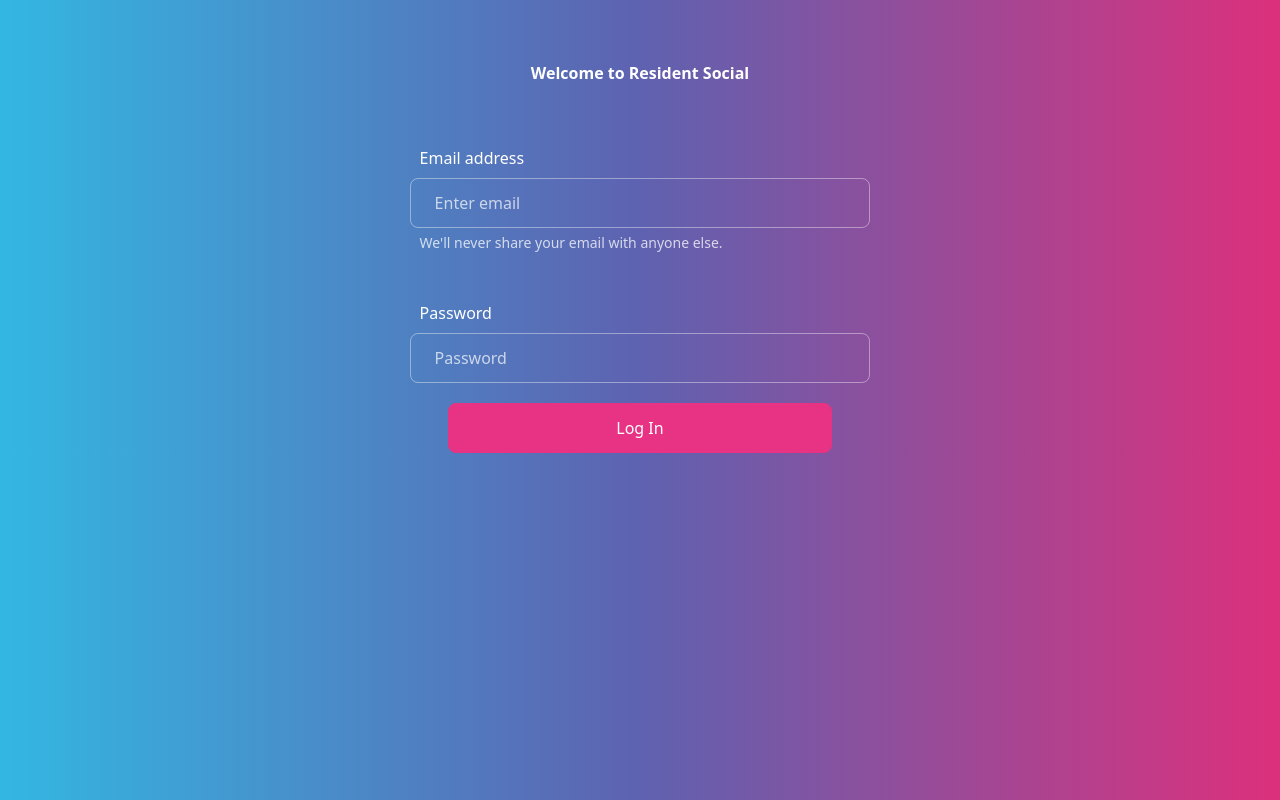
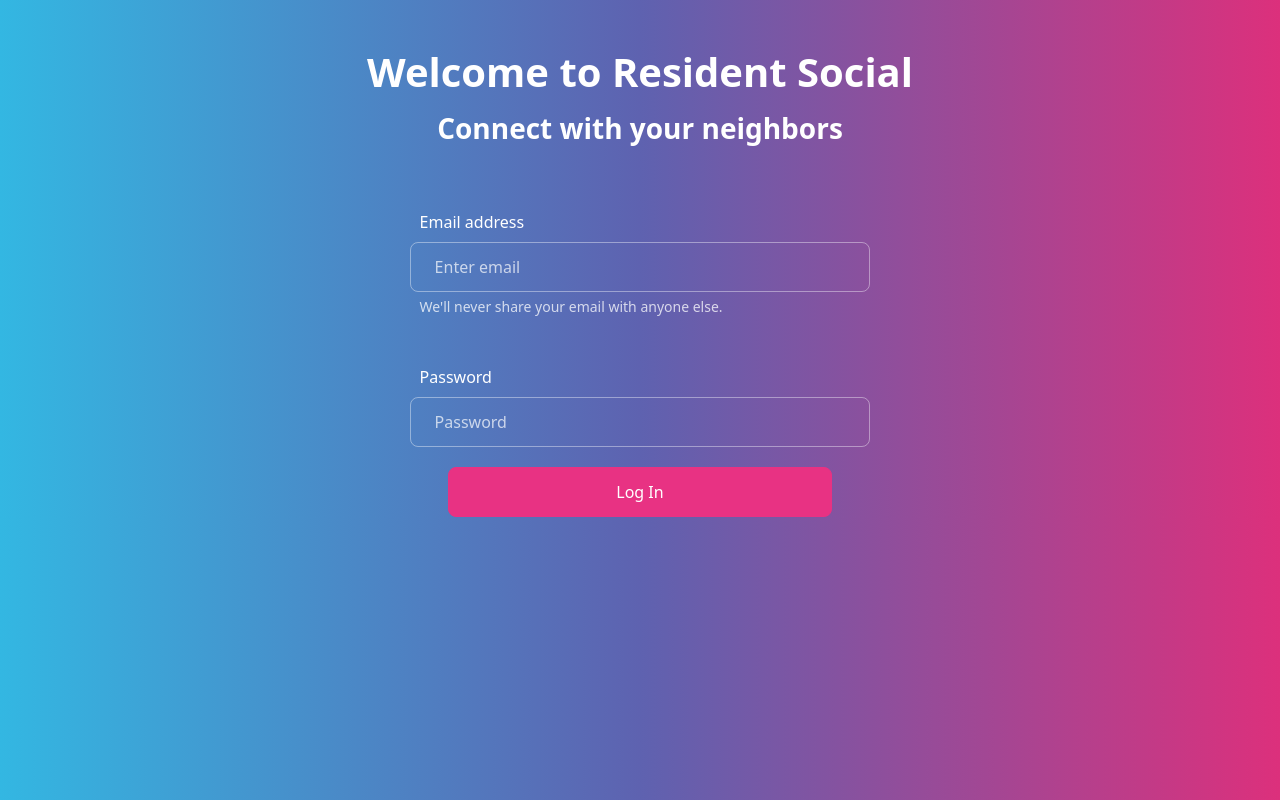
Before and after one commit to aymeeflores/aymee-flores-capstone, a React (Create React App) app in the folder client/: page / in a window 1280 px wide. Built offline with nearby package versions, Linux system fonts and the light colour scheme.

Commit message:
fixed feed styling

```diff
--- a/client/src/App.scss
+++ b/client/src/App.scss
@@ -11,5 +11,6 @@
 
   &__main {
     margin: 0 20px;
+    margin: auto;
   }
 }
--- a/client/src/Components/Feed/Feed.scss
+++ b/client/src/Components/Feed/Feed.scss
@@ -1,9 +1,10 @@
 .card {
   margin: 0 auto 20px auto;
-  width: 60%;
+  width: 80%;
 }
 
 .feedform {
+  width: 80%;
   &__body {
     display: flex;
   }
--- a/client/src/Components/Login/Login.js
+++ b/client/src/Components/Login/Login.js
@@ -46,9 +46,12 @@ export default class Login extends Component {
           <form className="mainlogin">
             {/* <legend className="mainlogin__legend"> Resident Social</legend> */}
             <div className="form-group row">
-              <h1 className="col-sm-2 col-form-label mainlogin__greeting">
+              <h1 className=" mainlogin__greeting">
                 Welcome to Resident Social
               </h1>
+              <h3 className=" mainlogin__subtitle">
+                Connect with your neighbors
+              </h3>
             </div>
 
             <div className="form-group mainlogin">
--- a/client/src/Components/Login/Login.scss
+++ b/client/src/Components/Login/Login.scss
@@ -14,6 +14,9 @@
     text-align: center;
     margin-top: 3rem;
   }
+  &__subtitle {
+    text-align: center;
+  }
 }
 .loginlabel {
   margin-left: 10px;
```
Also changed, not shown: 1 other file (tests, documents, lock files or other folders).
